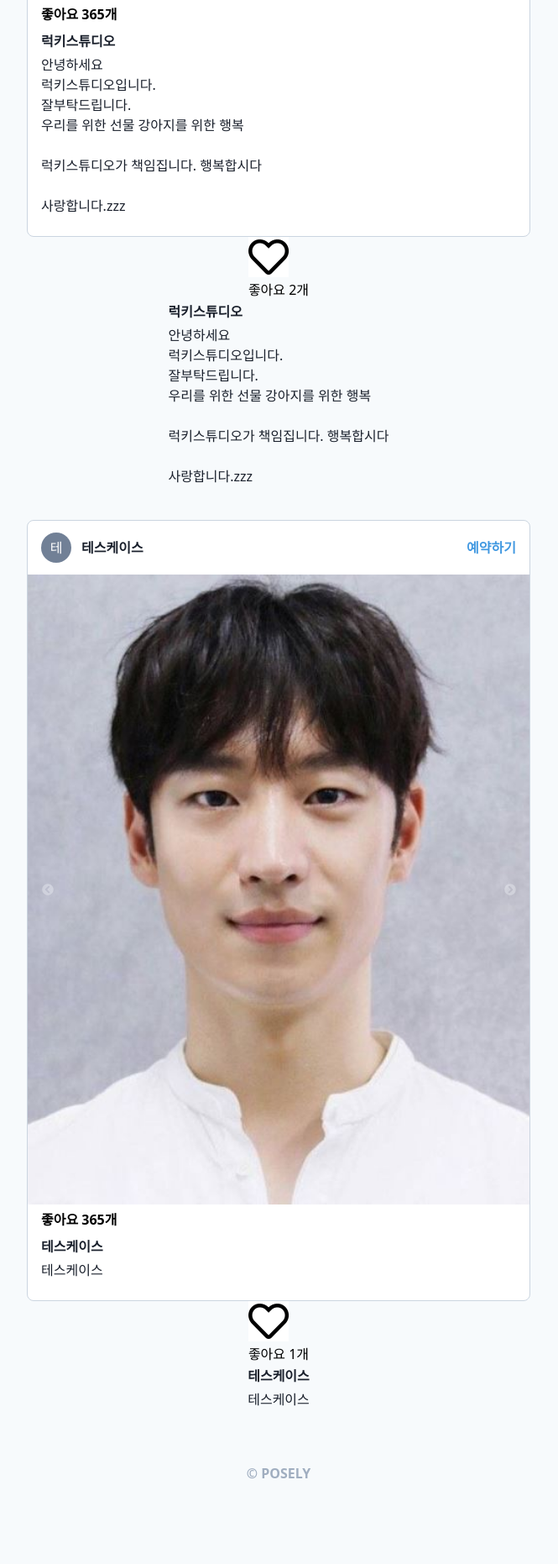
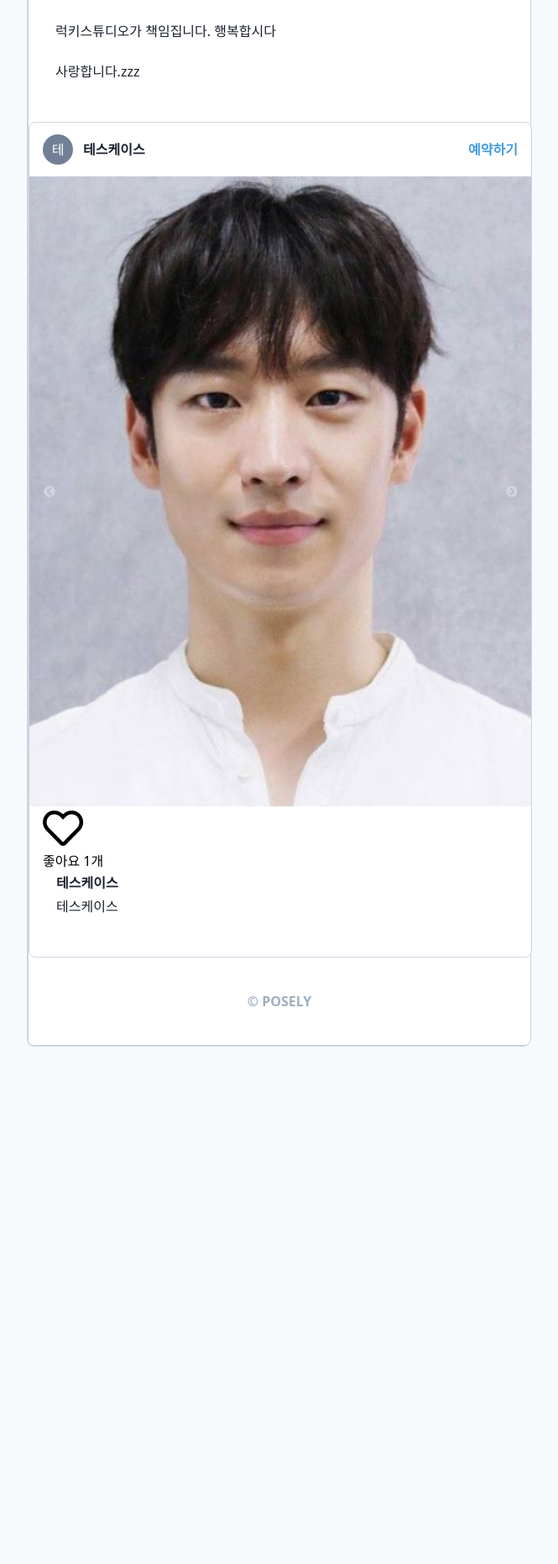
Before and after one commit to seongryeol-han/posely, a Django app: page / in a window 1280 px wide. Shown: the part 1577-3439 px from the top of the page at 84% size, without its empty margins (308-973 px from the left). After the commit the page ends 2823 px from the top, so only its background shows below. Run offline with Django 3.2, Linux system fonts and the light colour scheme; data comes from the database, SQL or seed files in the repository; both versions use the stored data as it was after the commit; style sheets or scripts are compiled from the project's sources; some libraries are stand-ins or nearby versions.

Commit message:
0628 like update

```diff
--- a/studios/views.py
+++ b/studios/views.py
@@ -27,10 +27,11 @@ class HomeView(ListView):
 
 def main_list(request):
     studios = models.Studio.objects.filter()
-
+    temp = {}
     if request.user.is_authenticated:  # 로그인 되면 실행됨 # 로그인 X 시 스킵
         check_exist = models.Studio.objects.filter(likes_user=request.user).values_list(
-            "pk", flat=True
+            "pk",
+            flat=True,
         )
 
         return render(
@@ -38,7 +39,14 @@ def main_list(request):
             "studios/studio_list.html",
             {"studios": studios, "check_exist": check_exist},
         )
-    return render(request, "studios/studio_list.html", {"studios": studios})
+    return render(
+        request,
+        "studios/studio_list.html",
+        {
+            "studios": studios,
+            "check_exist": temp,
+        },
+    )
 
 
 class SelectStudio(DetailView):
--- a/templates/base.html
+++ b/templates/base.html
@@ -9,6 +9,7 @@
     <link rel="stylesheet" href="{% static 'css/styles.css' %}">
     <link rel="stylesheet" href="https://unpkg.com/swiper/swiper-bundle.min.css" />
     <link rel="shortcut icon" sizes="16x16 32x32 64x64" href="{%static 'img/posely_logo2.png' %}" />
+    <script src="https://code.jquery.com/jquery-3.4.1.min.js"></script>
     <title>포즐리 {% block page_title %}{% endblock page_title %}</title>
 </head>
 <body class="mt-14 mb-14 bg-gray-100 mobile:bg-white mobile:mt-32px ">
--- a/templates/mixins/studio/studio_card.html
+++ b/templates/mixins/studio/studio_card.html
@@ -19,7 +19,7 @@
         <div class="swiper-wrapper">
 
             {% for concept in studio.concepts.all %}
-                <div class="swiper-slide">
+                <div class="img_like swiper-slide">
                     <img src="{{concept.first_photo}}" style="width: 100%;">
                 </div>
             {% endfor %}
@@ -43,8 +43,27 @@
     </div>
 
     <div class="overflow-auto mt-0.5 mx-4 mb-6 small:mb-0">
-        <p class="font-extrabold mt-1 mb-2 text-sm">좋아요 365개</p>
-        <div class="font-semibold text-sm mb-1" style="color:#1a202c;" >{{studio}}</div>
-        <div class=" text-sm" style="color:#1a202c;" >{{studio.introduction | linebreaksbr}}</div>
+        {% comment %} <p class="font-extrabold mt-1 mb-2 text-sm">좋아요 365개</p> {% endcomment %}
+        {% comment %} <div class="font-semibold text-sm mb-1" style="color:#1a202c;" >{{studio}}</div>
+        <div class=" text-sm" style="color:#1a202c;" >{{studio.introduction | linebreaksbr}}</div> {% endcomment %}
+        <div>
+            <button  style="border: none; background-color:white; cursor: pointer;" class="like" name="{{ studio.pk }}" value="Like"
+                style="margin-top: 7px">
+                <!--내가 좋아요 누른 이미지에 대하여 로그인하자마자  하트 체크 -->
+                <!--check_exist 는 studios\\view.py\\main_list 에서 전달 받음  -->
+
+                {% if studio.pk in check_exist%}
+                    <i id="check-{{studio.pk}}" class="fas fa-heart fa-3x "></i>
+                {% else %}
+                    <i id="check-{{studio.pk}}" class="far fa-heart fa-3x "></i>
+                {% endif %}
+            </button>
+            <p id="count-{{ studio.pk }}" style="font:bold 1em; margin-top: 3px">
+                좋아요&nbsp;{{ studio.likes_user.all.count }}개
+            </p>
+            <div class="overflow-auto mt-0.5 mx-4 mb-6 small:mb-0">
+            <div class="font-semibold text-sm mb-1" style="color:#1a202c;" >{{studio}}</div>
+            <div class=" text-sm" style="color:#1a202c;" >{{studio.introduction | linebreaksbr}}</div>
+            </div>
     </div>
 </div>
--- a/templates/studios/studio_list.html
+++ b/templates/studios/studio_list.html
@@ -12,38 +12,15 @@
 <div class="mx-auto flex flex-col items-center overflow-auto mobile:mb-10">
 
     {% for studio in studios %}
-        {%include "mixins/studio/studio_card.html" with studio=studio %}
-
-        <!--좋아요 버튼 부 -->
-        <div>
-            <button  style="border: none; background-color:white; cursor: pointer;" class="like" name="{{ studio.pk }}" value="Like"
-                style="margin-top: 7px">
-                <!--내가 좋아요 누른 이미지에 대하여 로그인하자마자  하트 체크 -->
-                <!--check_exist 는 studios\\view.py\\main_list 에서 전달 받음  -->
-
-                {% if studio.pk in check_exist%}
-                    <i id="check-{{studio.pk}}" class="fas fa-heart fa-3x "></i>
-                {% else %}
-                    <i id="check-{{studio.pk}}" class="far fa-heart fa-3x "></i>
-                {% endif %}
-            </button>
-            <p id="count-{{ studio.pk }}" style="font:bold 1em; margin-top: 3px">
-                좋아요&nbsp;{{ studio.likes_user.all.count }}개
-            </p>
-        </div>
-        <div class="overflow-auto mt-0.5 mx-4 mb-6 small:mb-0">
-        {% comment %} <p class="font-extrabold mb-2 text-sm">좋아요 365개</p> {% endcomment %}
-        <div class="font-semibold text-sm mb-1" style="color:#1a202c;" >{{studio}}</div>
-        <div class=" text-sm" style="color:#1a202c;" >{{studio.introduction | linebreaksbr}}</div>
-    </div>
+        {%include "mixins/studio/studio_card.html" with studio=studio check_exist=check_exist%}
     {% endfor %}
 
 </div>
 
-<!-- ajava jqeurt 통신 -->
-<script src="https://code.jquery.com/jquery-3.4.1.min.js"></script>
+
+<!-- ajax jqeury 통신 -->
 <script type="text/javascript">
-        $(".like").click(function () { // .like 버튼을 클릭 감지
+    var like_press = function () { // .like 버튼을 클릭 감지
             var pk = $(this).attr('name')
             $.ajax({ // ajax로 서버와 통신
                 type: "POST", // 데이터를 전송하는 방법
@@ -69,7 +46,9 @@
                     window.location.href = "/users/login" // 로그인 페이지로 넘어가기
                 },
             });
-        })
+        }
+    $(".like").click(like_press)
+    $(".img_like").dblclick(like_press)
 </script>
 
 
```
Also changed, not shown: db.sqlite3, studios/migrations/0007_merge_20210625_1951.py (added), studios/migrations/0008_merge_20210628_1112.py (added), users/migrations/0007_merge_20210625_1951.py (added), users/migrations/0008_merge_20210628_1112.py (added).
